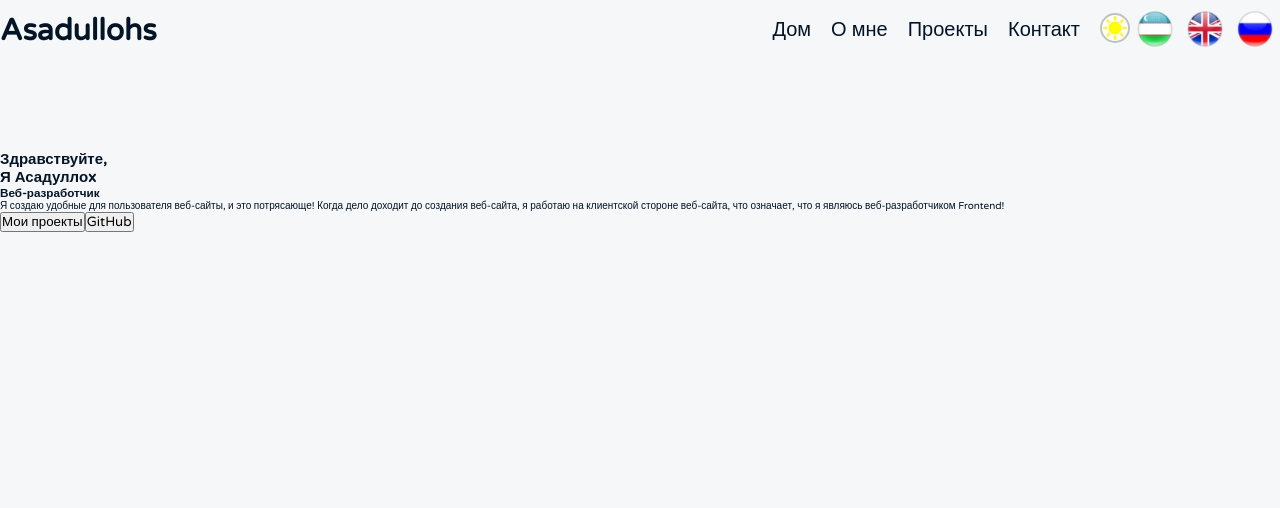
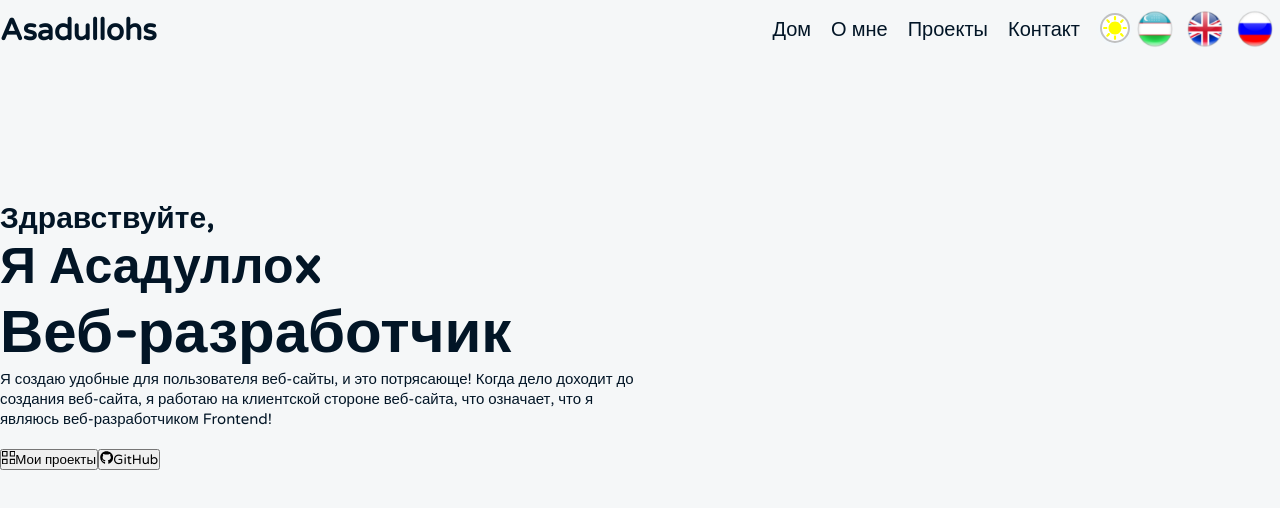
Before and after one commit to HumbleBoyy/Asadullohs, a React (Vite) app: page / in a window 1280 px wide. Shown: the top 508 px of the page. Built offline with nearby package versions, Linux system fonts and the light colour scheme.

Commit message:
just commit

```diff
--- a/src/App.jsx
+++ b/src/App.jsx
@@ -8,7 +8,7 @@ import Navbar from "./Components/Navbar/Navbar"
 const App = () => {
   return (
     <>
-      <Navbar/>
+
       <Home/>
     </>
   )
--- a/src/Components/Home/Home.jsx
+++ b/src/Components/Home/Home.jsx
@@ -1,9 +1,12 @@
 import { t } from 'i18next'
 import './home.css'
-
+import Navbar from '../Navbar/Navbar'
+import { FaGithub } from 'react-icons/fa'
+import { GrProjects } from 'react-icons/gr'
 const Home = () => {
   return (
     <>
+    <Navbar/>
       <section id='home' className='home'>
         <div className="container">
            <div className="home_items_wrapper">
@@ -13,8 +16,8 @@ const Home = () => {
                  <h3 className='profession'>{t("Home.profession")}</h3>
                  <p className='info_paragraph'>{t("Home.paragraph")}</p>
                  <div className='home_buttons'>
-                    <button className='home_btn'>{t("Home.btn1")}</button>
-                    <button className='home_btn'>{t("Home.btn2")}</button>
+                    <a href="#projects"><button className='home_btn'><GrProjects />{t("Home.btn1")}</button></a>
+                    <a href="https://github.com/HumbleBoyy" target='blank'><button className='home_btn'><FaGithub />{t("Home.btn2")}</button></a>
                  </div>
               </div>
            </div>
--- a/src/Components/Home/home.css
+++ b/src/Components/Home/home.css
@@ -1,4 +1,29 @@
 .home {
     height: 100vh;
-    padding: 15rem 0rem;
+    padding: 20rem 0rem;
 }
+
+.greeting{
+    font-size: 3rem;
+    font-weight: 700;
+}
+
+.name{
+    font-size: 5rem;
+    font-weight: 700;
+}
+
+.profession{
+    font-size: 6rem;
+    font-weight: 700;
+}
+
+.info_paragraph{
+    font-size: 1.5rem;
+    width: 50%;
+    line-height: 20px;
+}
+
+.home_buttons{
+    margin: 2rem 0;
+}
--- a/src/Components/Navbar/Navbar.jsx
+++ b/src/Components/Navbar/Navbar.jsx
@@ -17,7 +17,9 @@ const Navbar = () => {
 
     const handleChange = (event) => {
       //   const selectedLanguage = event.target.value;
-        i18n.changeLanguage(event);
+        i18n.changeLanguage(event).then(()=> {
+           window.location.reload();
+        });
    }
   return (
     <>
--- a/src/index.css
+++ b/src/index.css
@@ -11,6 +11,7 @@
 }
 html{
   font-size: 62.5%;
+  transition: background-color 0.3s ease, color 0.3s ease;
 }
 
 .container{
@@ -35,6 +36,6 @@ html{
 body, .Logo_name, .menu_links{
   background-color: var(--background-color);
   color: var(--text-color);
-  /* transition: background-color 0.1s ease, color 0.1s ease; */
+  transition: background-color 0.3s ease, color 0.3s ease;
 }
 /* Dark Mode Styles */
```
